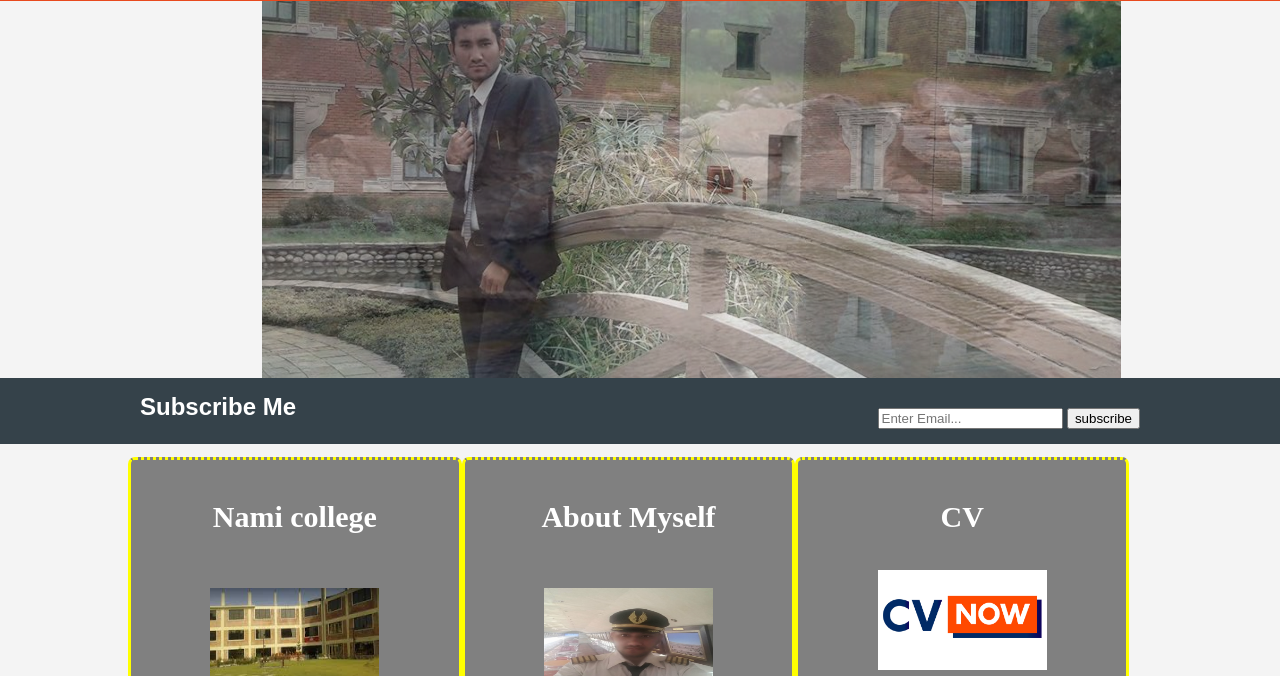
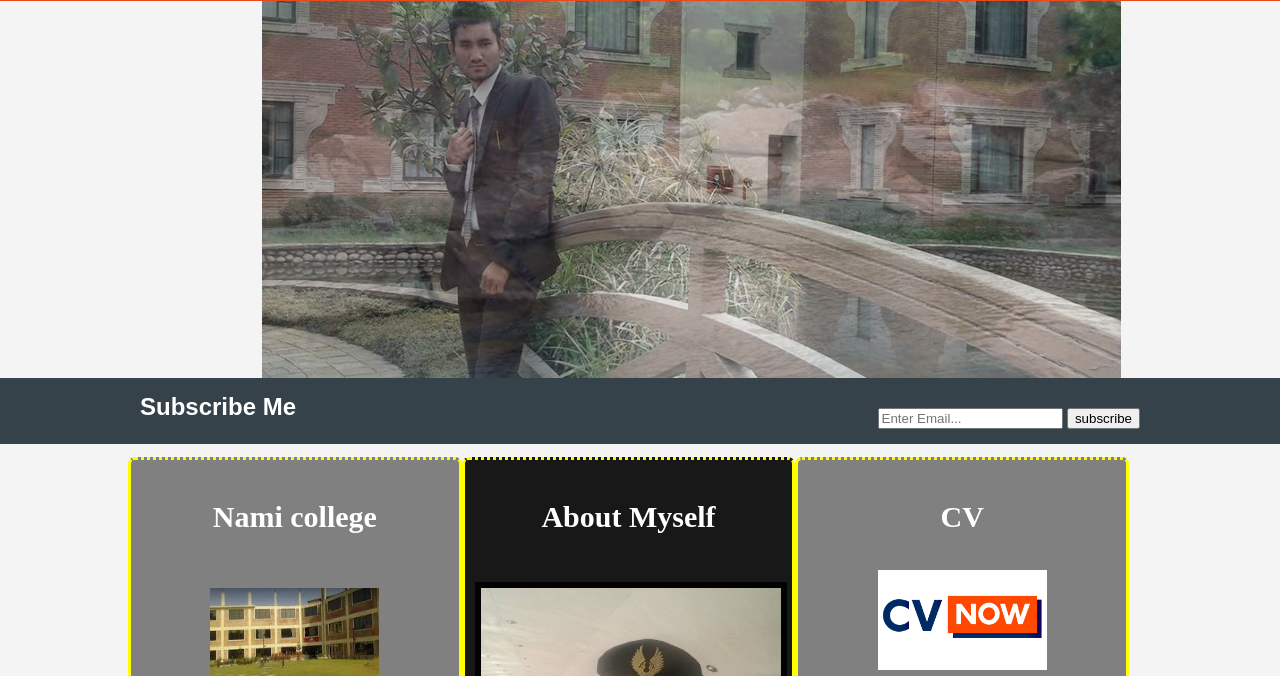
Before and after one commit to Narutoshrestha/csy1018-assign1, a plain HTML site: page index.html in a window 1280 px wide. In both pictures the pointer is over the element 640 px from the left and 791 px from the top of the page. Shown: the part 124-800 px from the top of the page. Drawn offline with Linux system fonts and the light colour scheme.

Commit message:
changed a css

```diff
--- a/css/style.css
+++ b/css/style.css
@@ -166,19 +166,37 @@ header a:hover{
 	color: white;
 }
 
+#boxes .container :hover{
+	background-color: rgba(0,0,0,0.9);
+	transition: 2s;
+
+}
+
+#boxes h3{
+	font-size: 30px;
+	font-family: areial;
+	color: white;
+}
+
 #boxes p{
 	margin: 2px;
 	color: yellow;
 }
 
 #boxes img{
-	height: 100px;
+    height: 100px;
 	width: 55%;
 	padding: 2%;
-
+    transition: width 2s, height 4s;
 
 
 }
+
+#boxes img:hover {
+    width: 300px;
+    height: 250px;
+}
+
 
 /* social media */
 .top-sider {
```
